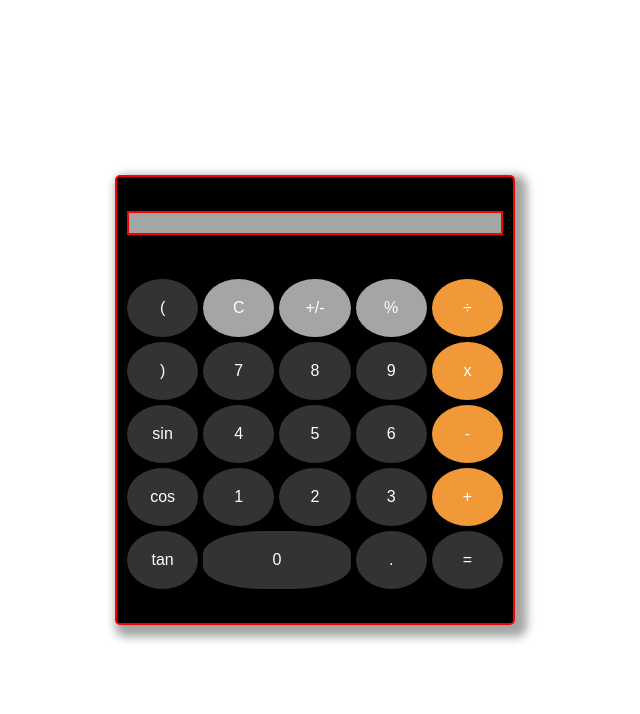
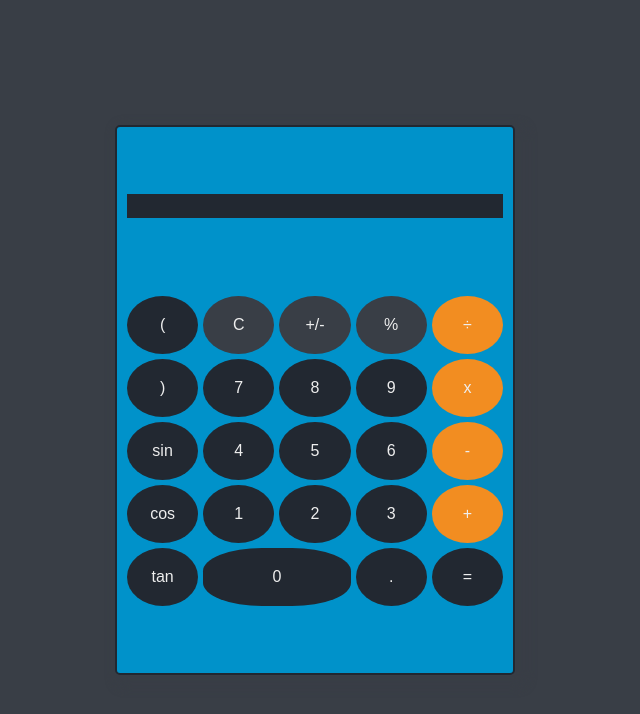
Before and after one commit to Matthew-Hughes3488/nology-calculator, a website built with Vite: page index.html in a window 1280 px wide. Shown: the whole page, without its empty margins (325-965 px from the left). Built offline with nearby package versions, Linux system fonts and the light colour scheme.

Commit message:
Updated the color scheme of the calculator

```diff
--- a/src/_calculator.scss
+++ b/src/_calculator.scss
@@ -2,12 +2,12 @@
 
 .calculator{
     margin: 5px;
-    background-color: $color-black;
-    border: 2px solid red;
+    background-color: $color-blue;
+    border: 2px solid $color-dark-grey;
     box-shadow: 6px 6px 10px 6px $color-light-grey;
     border-radius: 5px;
     width: 400px;
-    height: 450px;
+    height: 550px;
 
     display: flex;
     flex-direction: column;
@@ -16,8 +16,8 @@
 
 .display{
     margin: 10px;
-    background-color: $color-light-grey;
-    border: 2px solid red;
+    background-color: $color-dark-grey;
+    border: 2px solid $color-dark-grey;
     display: flex;
     justify-content: flex-end;
     align-items: center;
--- a/src/_variables.scss
+++ b/src/_variables.scss
@@ -1,5 +1,6 @@
-$color-black: black;
-$color-white: white;
-$color-light-grey: #A5A5A5;
-$color-dark-grey: #333333;
-$color-orange:#F19938;
+$color-white: #eeeeee;
+
+$color-light-grey: #393e46;
+$color-dark-grey: #222831;
+$color-orange:#f28d21;
+$color-blue: #0092ca;
--- a/src/main.scss
+++ b/src/main.scss
@@ -9,6 +9,7 @@
 }
 
 body{
+    background-color: $color-light-grey;
     display: flex;
     justify-content: center;
     align-items: center;
```
